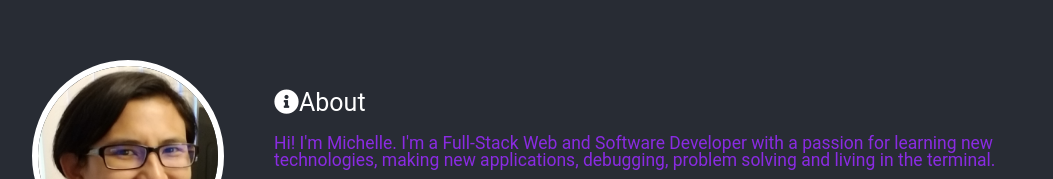
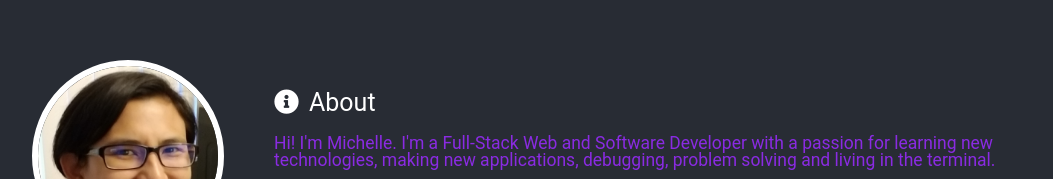
Before and after one commit to mparedes003/profile-page, a React (Create React App) app: page / in a window 1280 px wide. Shown: the part 221-400 px from the top of the page, without its empty margins (118-1171 px from the left). Built offline with nearby package versions, Linux system fonts and the light colour scheme.

Commit message:
Edit padding-right to 1rem

```diff
--- a/src/App.css
+++ b/src/App.css
@@ -197,6 +197,10 @@ h3 {
   color: blueviolet;
 }
 
+.profile-body .fas {
+  padding-right: 1rem;
+}
+
 .projects {
   color: #61dafb;
 }
```
